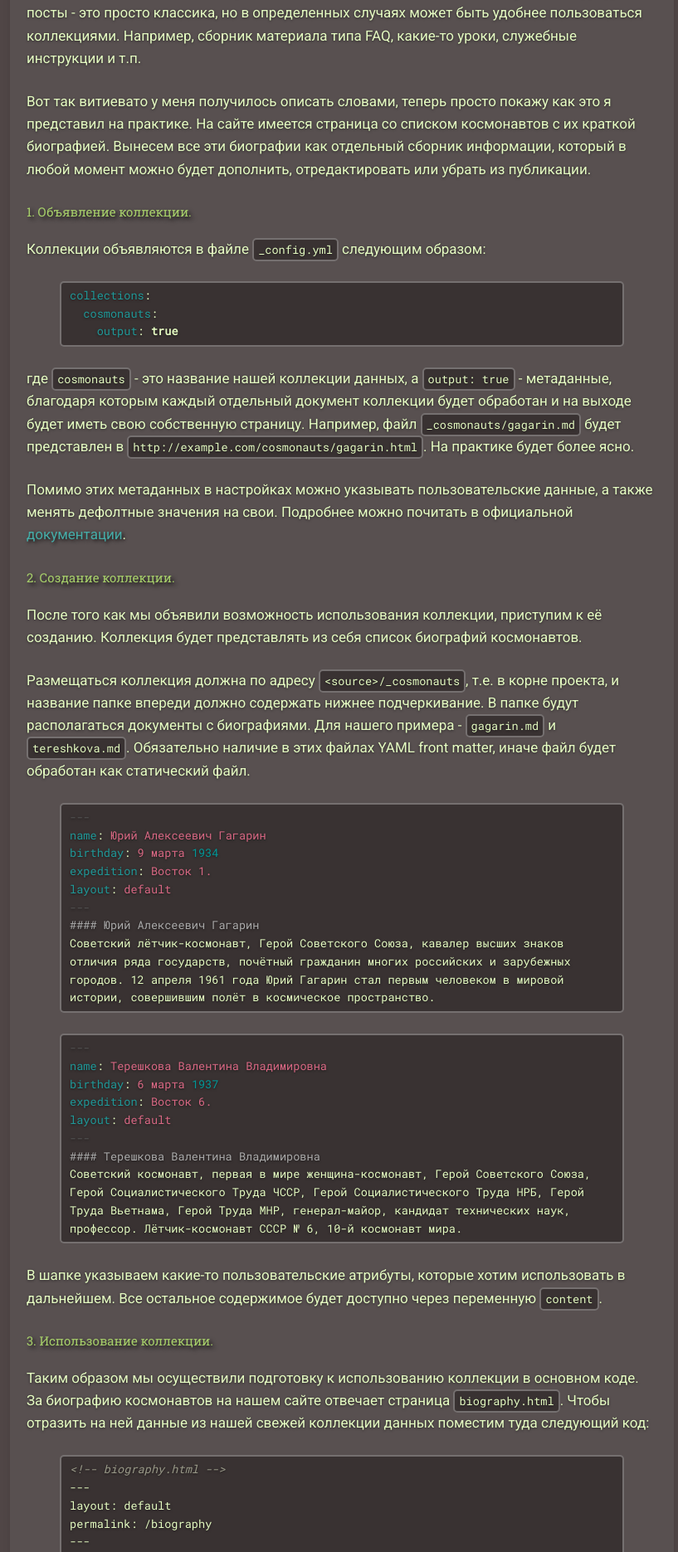
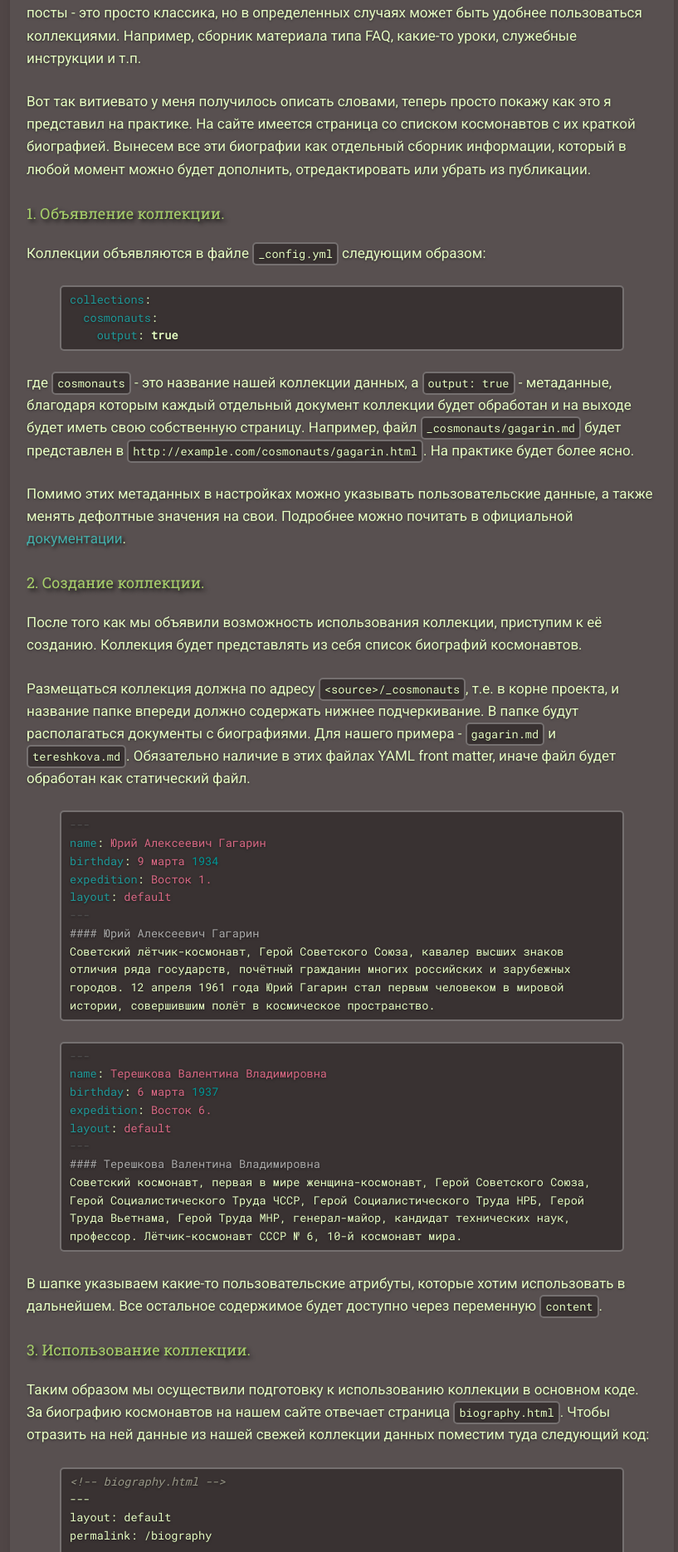
Before and after one commit to kiviok/kiviok.github.io, a Jekyll site: the page built from _posts/2016-05-17-jekyll-blog-data-files.md, in a window 1280 px wide. Shown: the part 2471-4342 px from the top of the page at 83% size, without its empty margins (228-1045 px from the left). Built offline with Jekyll 4.4.1, drawn with Linux system fonts in a browser that asks for light colours; comment, search, counter and statistics services are not loaded.

Commit message:
change h6

```diff
--- a/_sass/_skeleton.scss
+++ b/_sass/_skeleton.scss
@@ -152,7 +152,7 @@ h2 { font-size: 3.6rem; line-height: 1.25; letter-spacing: -.1rem; }
 h3 { font-size: 3.0rem; line-height: 1.3;  letter-spacing: -.1rem; }
 h4 { font-size: 2.4rem; line-height: 1.35; letter-spacing: -.08rem; }
 h5 { font-size: 1.8rem; line-height: 1.5;  letter-spacing: -.05rem; }
-h6 { font-size: 1.5rem; line-height: 1.6;  letter-spacing: 0; }
+h6 { font-size: 1.7rem; line-height: 1.6;  letter-spacing: 0; }
 
 /* Larger than phablet */
 @media (min-width: 550px) {
@@ -161,7 +161,7 @@ h6 { font-size: 1.5rem; line-height: 1.6;  letter-spacing: 0; }
   h3 { font-size: 3.6rem; }
   h4 { font-size: 3.0rem; }
   h5 { font-size: 2.4rem; }
-  h6 { font-size: 1.5rem; }
+  h6 { font-size: 1.8rem; }
 }
 
 p {
```
